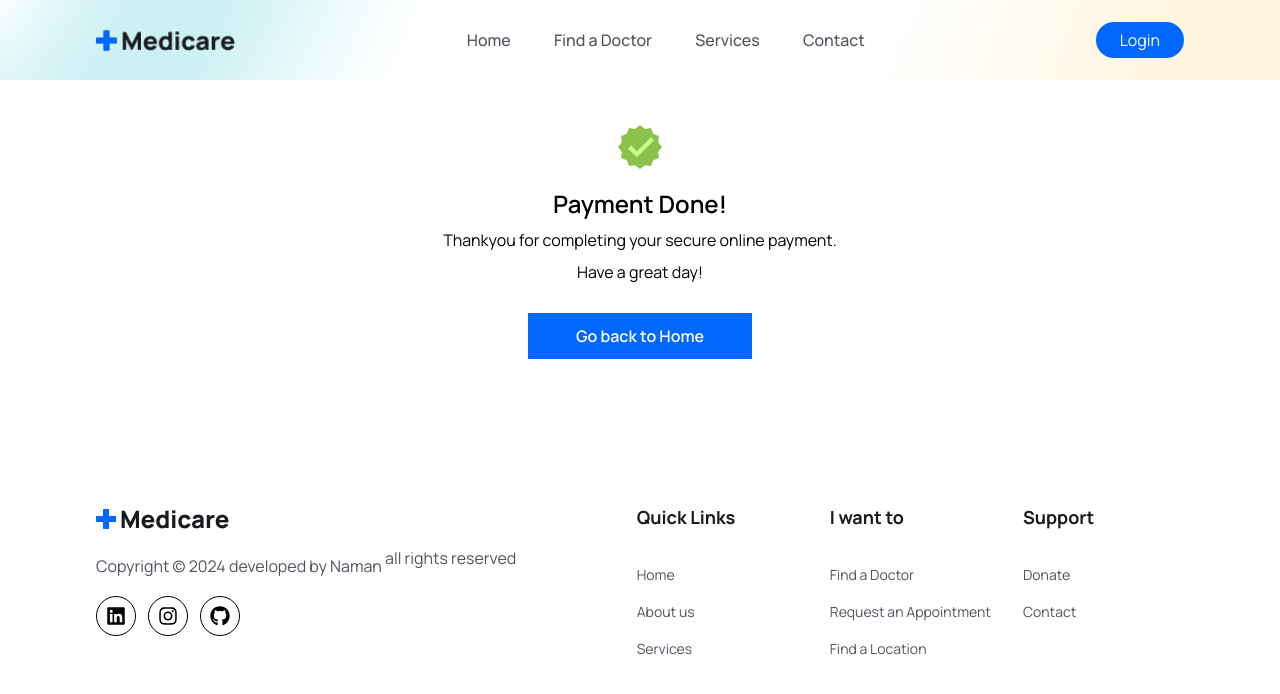
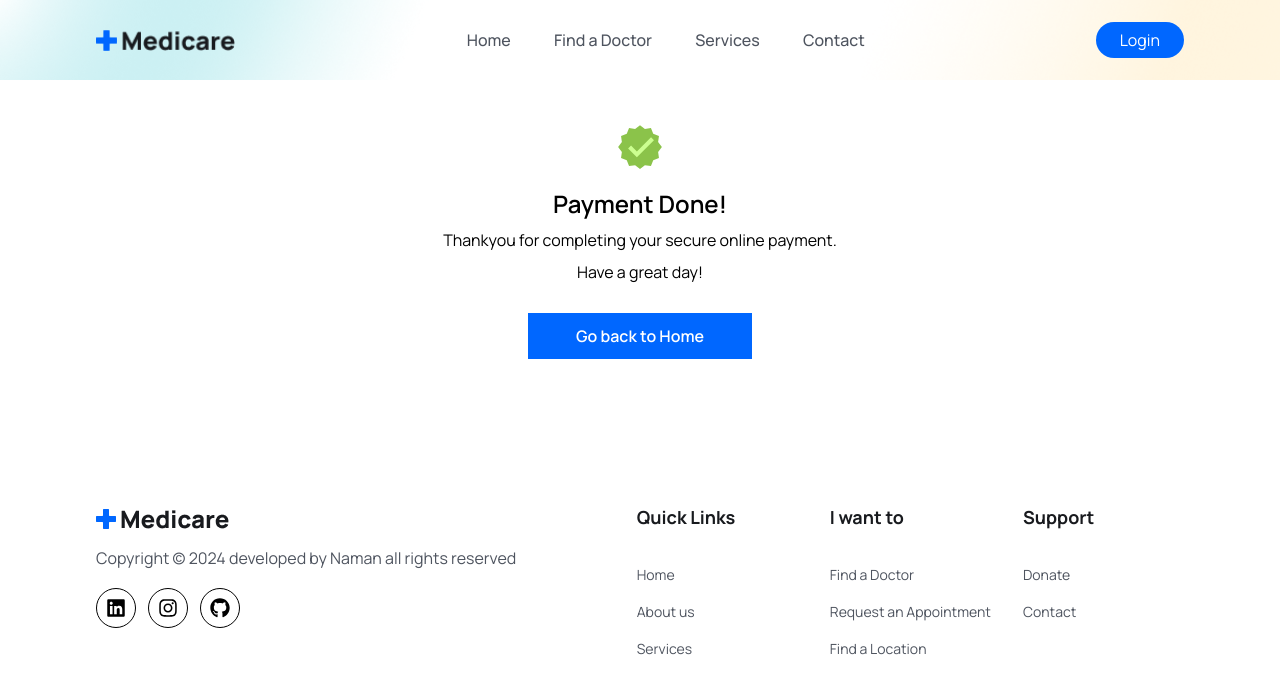
Before and after one commit to naman-omar/Hospital-Appointment, a React (Vite) app in the folder Frontend/: page /checkout-success in a window 1280 px wide. Shown: the top 694 px of the page. Built offline with nearby package versions, Linux system fonts and the light colour scheme.

Commit message:
overflow

```diff
--- a/Frontend/src/App.css
+++ b/Frontend/src/App.css
@@ -1,7 +1,6 @@
 @import url('https://fonts.googleapis.com/css2?family=Manrope:wght@200..800&display=swap');
 
 *{
-  overflow-x: hidden;
   margin: 0;
   padding: 0;
   box-sizing: border-box;
```
